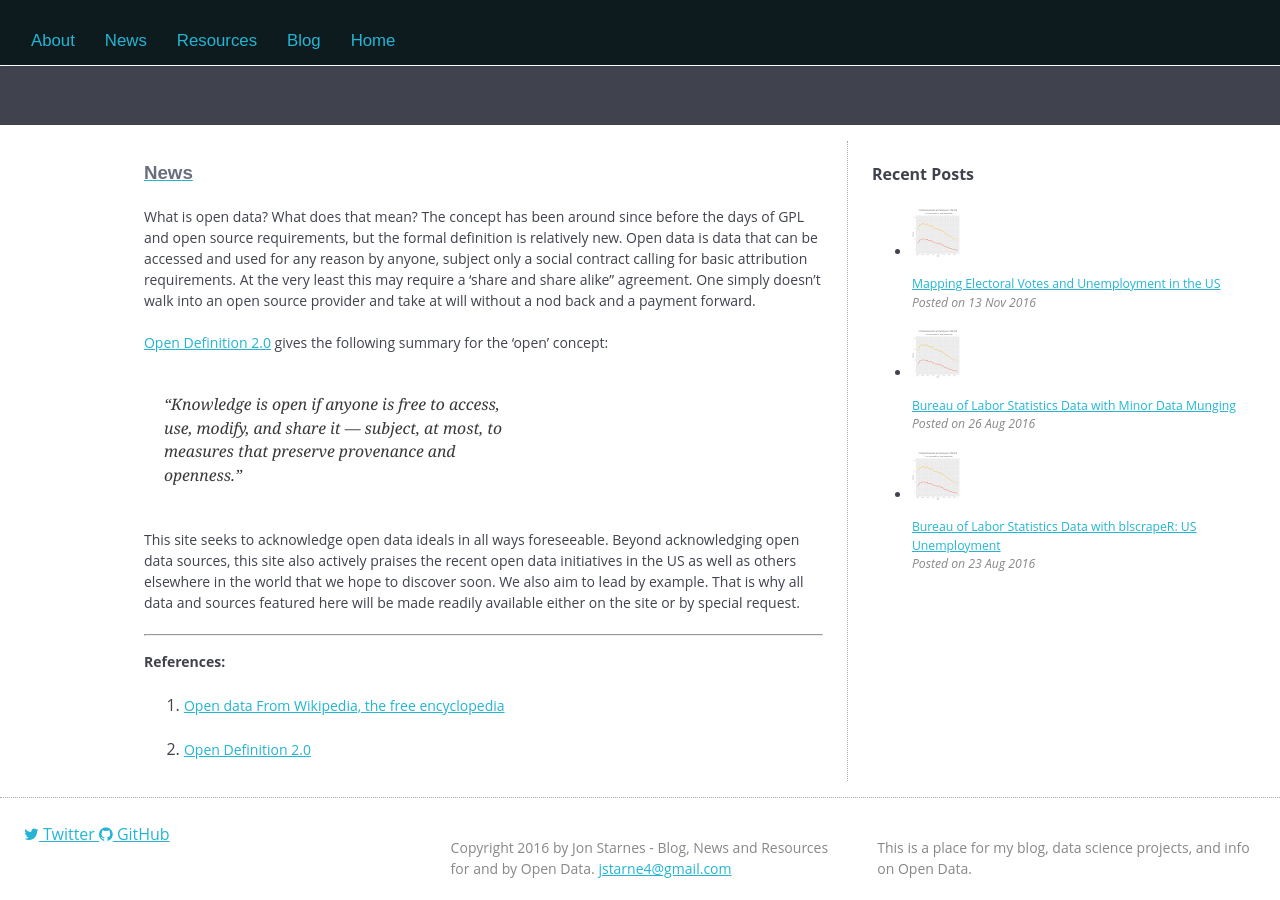
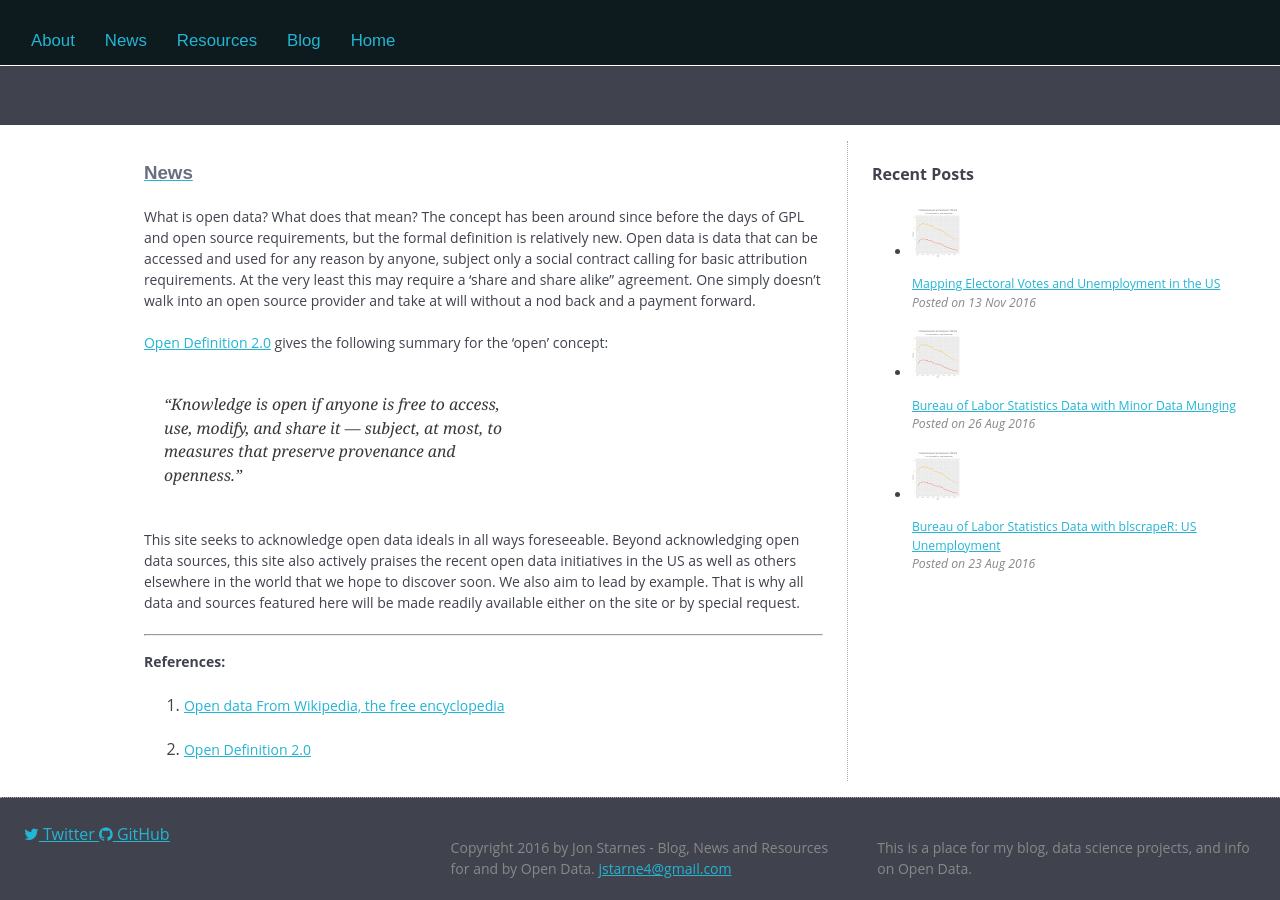
Before and after one commit to jon-starnes/jon-starnes.github.io, a Jekyll site: the page built from index.html, in a window 1280 px wide and 900 px high, scrolled down 51 px. Built offline with Jekyll 4.4.1, drawn with Linux system fonts in a browser that asks for light colours; nearby versions of some CDN libraries.

Commit message:
Style updates

```diff
--- a/css/screen.css
+++ b/css/screen.css
@@ -46,6 +46,7 @@ iframe {
 
 .footer {
 	padding-top: 1.5em;
+	background: #40434E;
 }
 .desc {
 	color: #888;
```
